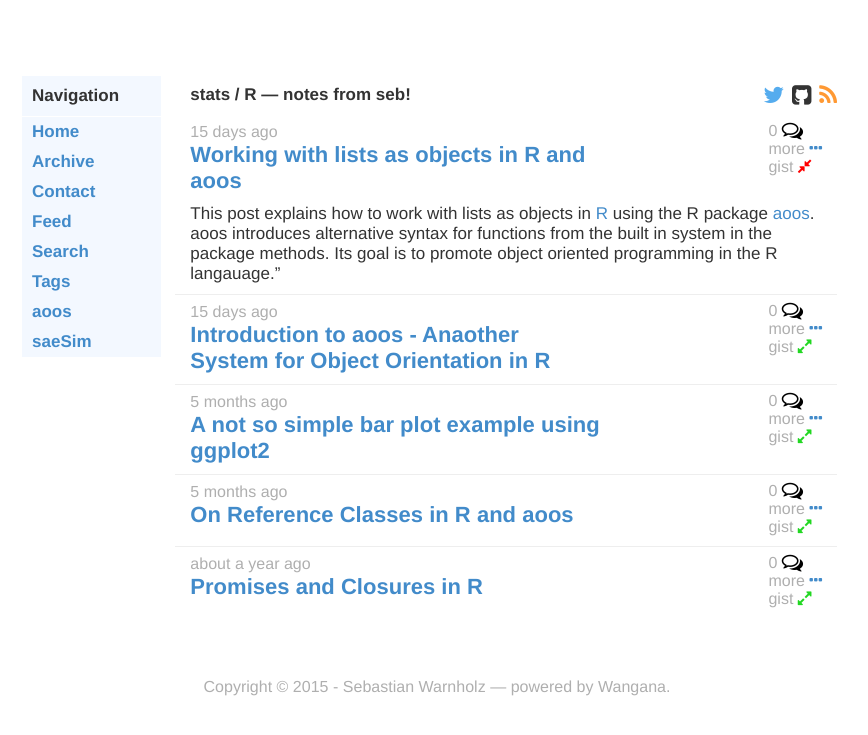
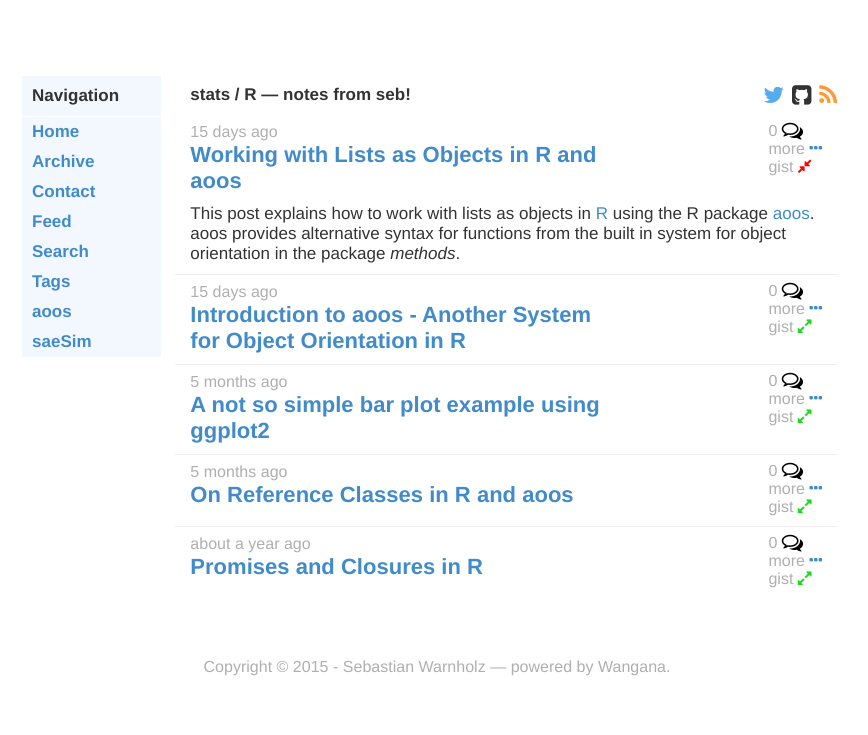
Before and after one commit to wahani/wahani.github.io, a Jekyll site: the page built from index.html, in a window 1280 px wide. Shown: the top 735 px of the page, without its empty margins (203-1071 px from the left). Built offline with Jekyll 4.4.1, drawn with Linux system fonts in a browser that asks for light colours; some web fonts are replaced.

Commit message:
fixes in posts

```diff
--- a/_posts/2015-09-13-Introducing-Another-Object-Orientation-System-3.md
+++ b/_posts/2015-09-13-Introducing-Another-Object-Orientation-System-3.md
@@ -1,17 +1,17 @@
 ---
 layout: post
 published: true
-title: Introduction to aoos - Anaother System for Object Orientation in R
-description: "Introduces the R package aoos. aoos introduces alternative syntax for functions from the built in system in the package methods. Its goal is to promote object oriented programming in the R langauage."
+title: Introduction to aoos - Another System for Object Orientation in R
+description: "This post introduces the [R](https://cran.r-project.org/) package [aoos](https://cran.r-project.org/package=aoos). aoos provides alternative syntax for functions from the built in system for object orientation in the package *methods*. Its goal is to promote object oriented programming in the R language."
 comments: false
 math: true
-tags: [R, oop, aoos, object orientation, methods]
+tags: [R, oop, aoos]
 archive: false
 ---
 
-Introduces the [R](https://cran.r-project.org/) package [aoos](https://cran.r-project.org/package=aoos). aoos introduces alternative syntax for functions from the built in system in the package methods. Its goal is to promote object oriented programming in the R langauage.
+This post introduces the [R](https://cran.r-project.org/) package [aoos](https://cran.r-project.org/package=aoos). aoos provides alternative syntax for functions from the built in system for object orientation in the package *methods*. Its goal is to promote object oriented programming in the R language.
 
-The following is the vignette (as iframe) also contained in the package itself. You can find it if you copy the following into R:
+The following is a vignette (as iframe) also contained in the package itself. You can find it if you copy the following into R:
 
 
 {% highlight r %}
--- a/_posts/2015-09-13-Working-with-lists-as-Objects-in-R.md
+++ b/_posts/2015-09-13-Working-with-lists-as-Objects-in-R.md
@@ -1,17 +1,26 @@
 ---
 layout: post
 published: true
-title: Working with lists as objects in R and aoos
-description: "This post explains how to work with lists as objects in R using the R package aoos. aoos introduces alternative syntax for functions from the built in system in the package methods. Its goal is to promote object oriented programming in the R langauage."
+title: Working with Lists as Objects in R and aoos
+description: "This post explains how to work with lists as objects in
+  [R](https://cran.r-project.org/) using the R package
+  [aoos](https://cran.r-project.org/package=aoos). aoos provides alternative
+  syntax for functions from the built in system for object orientation in the
+  package *methods*."
 comments: true
 math: false
-tags: [R, oop, aoos, object orientation]
+tags: [R, oop, aoos]
 archive: false
 ---
 
-This post explains how to work with lists as objects in [R](https://cran.r-project.org/) using the R package [aoos](https://cran.r-project.org/package=aoos). aoos introduces alternative syntax for functions from the built in system in the package methods. Its goal is to promote object oriented programming in the R langauage."
+This post explains how to work with lists as objects in
+[R](https://cran.r-project.org/) using the R package
+[aoos](https://cran.r-project.org/package=aoos). aoos provides alternative
+syntax for functions from the built in system for object orientation in the
+package *methods*.
 
-The following is a vignette (as iframe) also contained in the package itself. You can find it if you copy the following into R:
+The following is a vignette (as iframe) also contained in the package itself.
+You can find it by copying the following into R:
 
 
 {% highlight r %}
```
Also changed, not shown: _posts/2015-09-13-Introducing-Another-Object-Orientation-System-3.Rmd (+5 -5 lines), _posts/2015-09-13-Working-with-lists-as-Objects-in-R.Rmd (+14 -5 lines).
